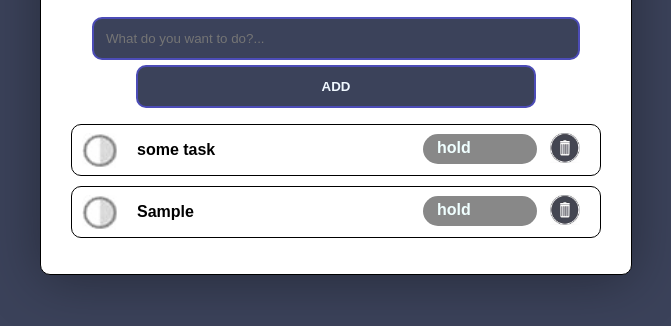
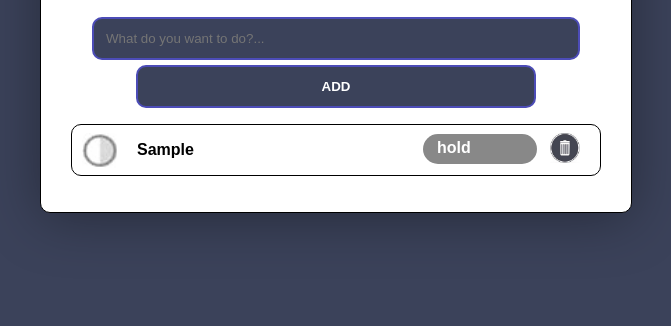
Before and after one commit to D-sash0k/todo_exam, a plain HTML site: page index.html in a window 1280 px wide. Both pictures are taken after typing "Sample" into the empty fields and a click on the button "ADD". Shown: the part 232-558 px from the top of the page, without its empty margins (304-975 px from the left). Drawn offline with Linux system fonts and the light colour scheme; files whose address does not match are found by name.

Commit message:
you can add others li, change their status and add them  to localStorage

```diff
--- a/index.html
+++ b/index.html
@@ -28,32 +28,7 @@
                 </div>
 
                 <div class="wrapper_items_block">
-                    <ul class="wrapper_items">
-                        <li class="todo_item">
-                            <div class="for_img" id="img_src">
-                                <img
-                                    class="img_color"
-                                    src="./img/grey.jpg"
-                                    alt="silver"
-                                />
-                            </div>
-                            <form method="get">
-                                <select class="select_status">
-                                    <option id="hold" value="hold">hold</option>
-                                    <option
-                                        id="in_progress"
-                                        value="in_progress"
-                                    >
-                                        in progress
-                                    </option>
-                                    <option id="done" value="done">done</option>
-                                </select>
-                            </form>
-                            <p class="text_task">some task</p>
-                            <div class="status_color">hold</div>
-                            <img class="imagine" src="./img/img_basked.jpg" />
-                        </li>
-                    </ul>
+                    <ul class="wrapper_items"></ul>
                 </div>
             </main>
         </div>
--- a/todo_exam.css
+++ b/todo_exam.css
@@ -28,7 +28,7 @@ body {
 .add_btn {
     display: block;
     background-color: rgb(59, 66, 90);
-    color: aliceblue;
+    color: rgb(255, 255, 255);
     font-weight: 900;
     margin: -15px auto 10px;
     width: 400px;
@@ -39,7 +39,7 @@ body {
 .write_text {
     display: block;
     width: 460px;
-    color: aliceblue;
+    color: rgb(255, 255, 255);
     background-color: rgb(59, 66, 90);
     margin: 20px auto;
     border: 2px solid rgb(76, 76, 183);
@@ -70,7 +70,7 @@ body {
     right: 63px;
     top: 9px;
     text-align: center;
-    color: azure;
+    color: rgb(255, 255, 255);
     padding: 5px 0 0 14px;
 }
 .imagine {
@@ -122,5 +122,5 @@ body {
     max-width: 290px;
 }
 .incorrect {
-    border: 2px solid red;
+    border: 3px solid red;
 }
--- a/todo_exam.js
+++ b/todo_exam.js
@@ -1,39 +1,96 @@
-const img = document.querySelector(".for_img");
-const selects = document.querySelector(".select_status");
 const wrapperItems = document.querySelector(".wrapper_items");
 const writeInput = document.querySelector(".write_text");
 const buttonAdd = document.querySelector(".add_btn");
 
-const watchSelect = (e) => {
-    if (e.target.closest(".todo_item")) {
-        selects.style = "display: block";
+const statuses = {
+    hold: "hold",
+    progress: "progress",
+    done: "done",
+};
+
+const getImageValue = (status) => {
+    if (status === statuses.hold) {
+        return {
+            src: "./img/grey.jpg",
+            alt: "grey",
+            level: statuses.hold,
+            levelColor: "background-color: rgb(136, 136, 136)",
+        };
+    }
+    if (status === statuses.progress) {
+        return {
+            src: "./img/yellow.jpg",
+            alt: "yellow",
+            level: statuses.progress,
+            levelColor: "background-color: rgb(250, 160, 5)",
+        };
+    }
+    if (status === statuses.done) {
+        return {
+            src: "./img/green.jpg",
+            alt: "green",
+            level: statuses.done,
+            levelColor: "background-color: rgb(28, 201, 109)",
+        };
     }
 };
 
-const changeStatusColor = (e) => {
-    const img = document.querySelector(".img_color");
-    const statusColor = document.querySelector(".status_color");
-    let ePrevious;
+let todoList = [];
 
-    if (ePrevious != e.target.value) {
-        if (e.target.value === "in_progress") {
-            img.src = "./img/yellow.jpg";
-            statusColor.textContent = "in progress";
-            statusColor.style = "background-color: rgb(250, 160, 5);";
-        }
-        if (e.target.value === "hold") {
-            img.src = "./img/grey.jpg";
-            statusColor.textContent = "hold";
-            statusColor.style = "background-color: rgb(136, 136, 136);";
-        }
-        if (e.target.value === "done") {
-            img.src = "./img/green.jpg";
-            statusColor.textContent = "done";
-            statusColor.style = "background-color: rgb(28, 201, 109);";
-        }
-        selects.style = "display: none;";
+const displayTodoList = () => {
+    let display = "";
+    if (todoList.length === 0) wrapperItems.innerHTML = "";
+    todoList.forEach(function (item) {
+        const imageValue = getImageValue(item.status);
+        display += `
+        <li class="todo_item" id="${item.id}">
+            <div class="for_img">
+                <img class="img_color"
+                    src="${imageValue.src}"
+                    alt="${imageValue.alt}"/>
+            </div>
+            <select class="select_status" onchange="changeItemStatus(this)">
+                <option ${item.status === statuses.hold ? "selected" : " "}
+                    value="${statuses.hold}">${statuses.hold}</option>
+                <option ${item.status === statuses.progress ? "selected" : " "}
+                    value="${statuses.progress}">${statuses.progress}</option>
+                <option ${item.status === statuses.done ? "selected" : " "}
+                    value="${statuses.done}">${statuses.done}</option>
+            </select>
+            <p class="text_task">${item.name}</p>
+            <div class="status_color" style="${imageValue.levelColor}">
+                ${imageValue.level}</div>
+            <img class="imagine" src="./img/img_basked.jpg" />
+        </li>`;
+        wrapperItems.innerHTML = display;
+    });
+};
+
+const localAllStorage = {
+    setTodoList: (list) => {
+        localStorage.setItem("todo", JSON.stringify(list));
+    },
+    getTodoList: () => {
+        return JSON.parse(localStorage.getItem("todo"));
+    },
+};
+
+const changeItemStatus = (event) => {
+    const status = event.value;
+    const itemId = event.parentElement.id;
+    const currentItem = todoList.find((item) => {
+        return item.id === itemId;
+    });
+    !currentItem && alert("Not found currentItem");
+    currentItem.status = status;
+    displayTodoList();
+    localAllStorage.setTodoList(todoList);
+};
+
+const watchSelect = (e) => {
+    if (e.target.closest("li")) {
+        e.target.closest("li").children[1].style = "display: block";
     }
-    ePrevious = e.target.value;
 };
 
 const enterCorrectItem = () => {
@@ -42,49 +99,42 @@ const enterCorrectItem = () => {
     writeInput.value = "";
 };
 
-const displayMessages = () => {
-    wrapperItems.innerHTML += `<li class="todo_item">
-    <div class="for_img" id="img_src">
-        <img
-            class="img_color"
-            src="./img/grey.jpg"
-            alt="silver"
-        />
-    </div>
-    <form method="get">
-        <select class="select_status">
-            <option id="hold" value="hold">hold</option>
-            <option
-                id="in_progress"
-                value="in_progress"
-            >
-                in progress
-            </option>
-            <option id="done" value="done">done</option>
-        </select>
-    </form>
-    <p class="text_task">${writeInput.value}</p>
-    <div class="status_color">hold</div>
-    <img class="imagine" src="./img/img_basked.jpg" />
-</li>`;
+const addItemWithButton = () => {
+    if (!writeInput.value.trim()) return enterCorrectItem();
     writeInput.placeholder = "What do you want to do?...";
     writeInput.classList.remove("incorrect");
+    const todoItem = {
+        name: writeInput.value,
+        status: statuses.hold,
+        id: "todoItem_" + Math.random(),
+    };
+    todoList.push(todoItem);
+    displayTodoList();
+    localAllStorage.setTodoList(todoList);
     writeInput.value = "";
 };
-
-const addItemWithButton = () => {
-    if (!writeInput.value.trim()) return enterCorrectItem();
-    displayMessages();
+const addItemWithEnter = (e) => {
+    e.key === "Enter" && addItemWithButton();
 };
 
-const addItemWithEnter = (e) => {
-    if (e.key === "Enter") {
-        if (!writeInput.value.trim()) return enterCorrectItem();
-        displayMessages();
-    }
+const deleteItem = (e) => {
+    if (!e.target.closest(".imagine")) return;
+    const elementLi = e.target.parentElement;
+    let deleteItem = todoList.findIndex((item) => {
+        return item.id === elementLi.id;
+    });
+    elementLi.remove();
+    todoList.splice(deleteItem, 1);
+    localAllStorage.setTodoList(todoList);
 };
 
-selects.addEventListener("change", changeStatusColor);
+// initial render
+if (localStorage.todo) {
+    todoList = localAllStorage.getTodoList();
+    displayTodoList();
+}
+
+wrapperItems.addEventListener("click", deleteItem); // delete item with image
 wrapperItems.addEventListener("click", watchSelect);
+buttonAdd.addEventListener("click", addItemWithButton); //add item with button
 writeInput.addEventListener("keypress", addItemWithEnter); // add item with Enter
-buttonAdd.addEventListener("click", addItemWithButton); //add item with button
```
